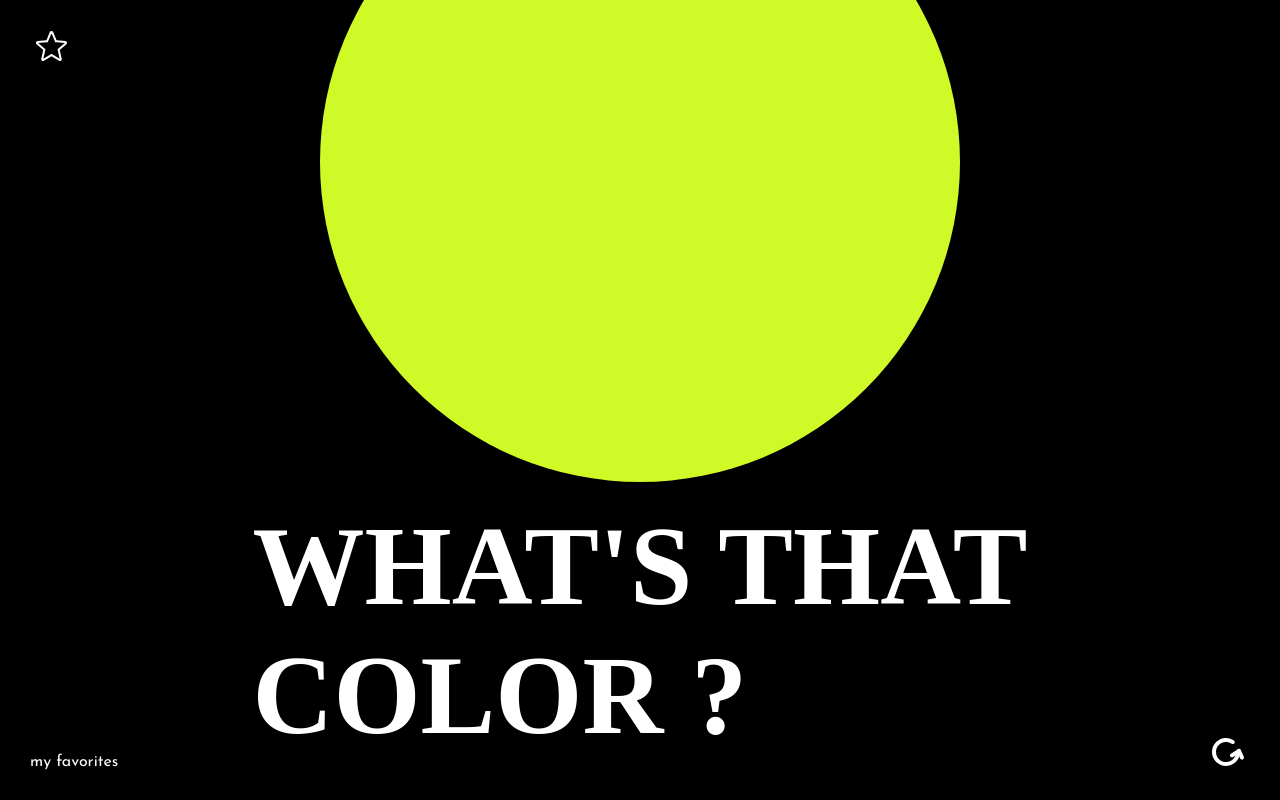
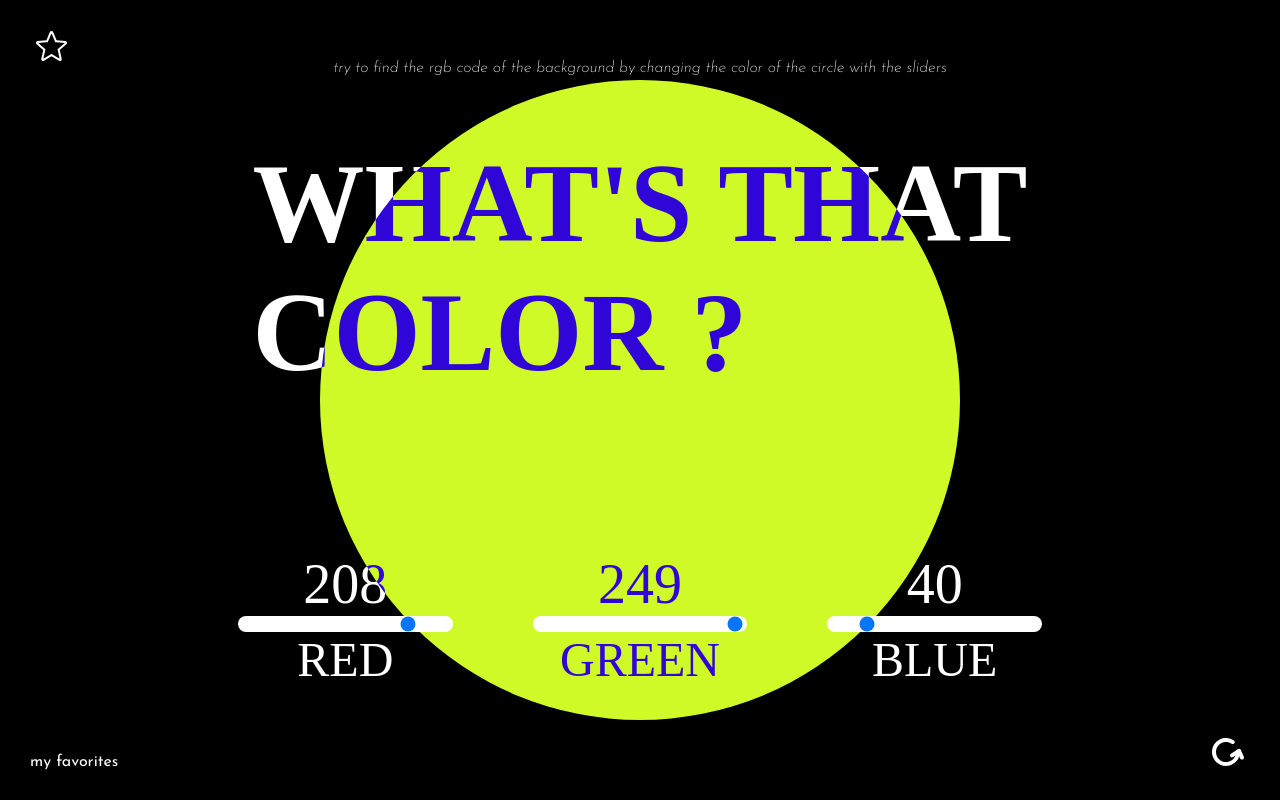
Before and after one commit to eleaacrt/whats_that_colooor, a React (Vite) app: page / in a window 1280 px wide. Built offline with nearby package versions, Linux system fonts and the light colour scheme; no server answers; a web font is replaced by a local one.

Commit message:
fix circle

```diff
--- a/src/components/Circle.jsx
+++ b/src/components/Circle.jsx
@@ -6,7 +6,7 @@ const Circle = ({
 }) => {
     return (
         <>
-            <section className="section-circle" >
+            <section className="section_circle" >
                 <div className="circle" style={{ background: "rgb(" + colorValues.red + ", " + colorValues.green + ", " + colorValues.blue + ")" }}></div >
             </section >
         </>
--- a/src/router/index.jsx
+++ b/src/router/index.jsx
@@ -2,7 +2,6 @@ import { createBrowserRouter } from
     "react-router-dom";
 import App from "../App.jsx";
 import FavColors from "../pages/FavColors.jsx";
-import Welcome from "../pages/Welcome.jsx";
 
 export default createBrowserRouter([
     {
```
